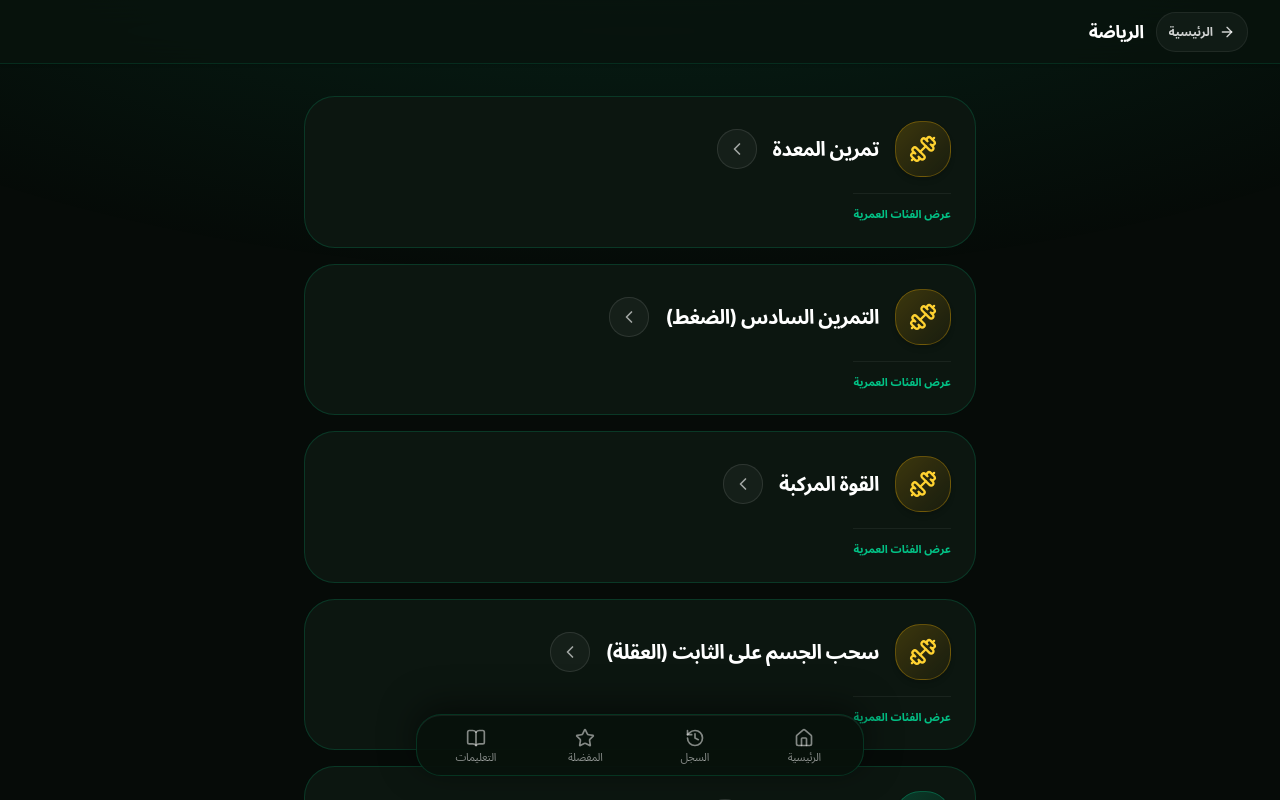
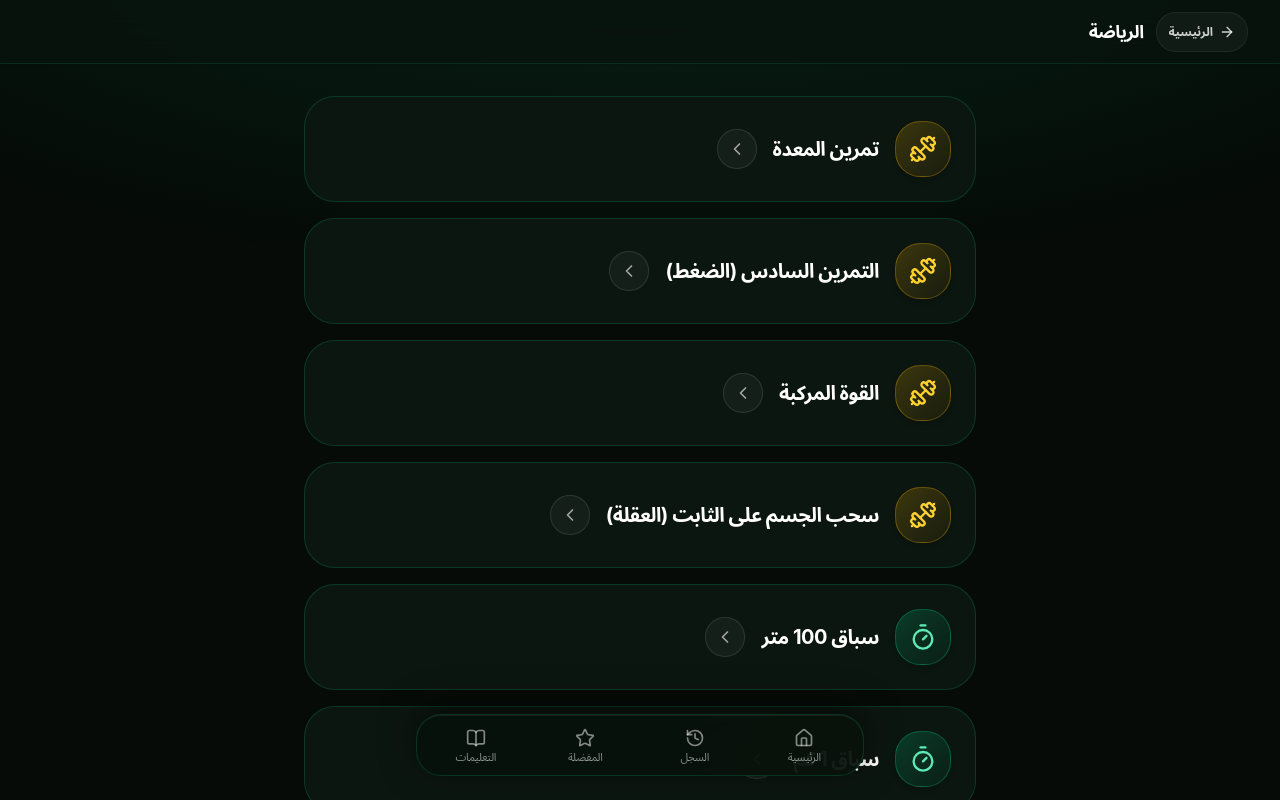
Before and after one commit to yusualhashash/armored-training, a Next.js app: page / in a window 1280 px wide. Both pictures are taken after a click on the button "الرياضة". Shown: the top 800 px of the page. Built offline with nearby package versions, Linux system fonts and the light colour scheme.

Commit message:
refactor: remove unused age category display from SportsMainView component

```diff
--- a/components/sports/sports-main-view.tsx
+++ b/components/sports/sports-main-view.tsx
@@ -110,12 +110,6 @@ export function SportsMainView({ openView }: SportsSectionViewProps) {
                   <ChevronLeft className="size-5" aria-hidden="true" />
                 </div>
               </div>
-
-              <div className="mt-4 flex items-center justify-between border-t border-white/[0.06] pt-3 text-[11px] text-white/45 font-medium">
-                <span className="text-emerald-400/90 font-semibold group-hover:text-emerald-300">
-                  عرض الفئات العمرية
-                </span>
-              </div>
             </button>
           )
         })}
```
